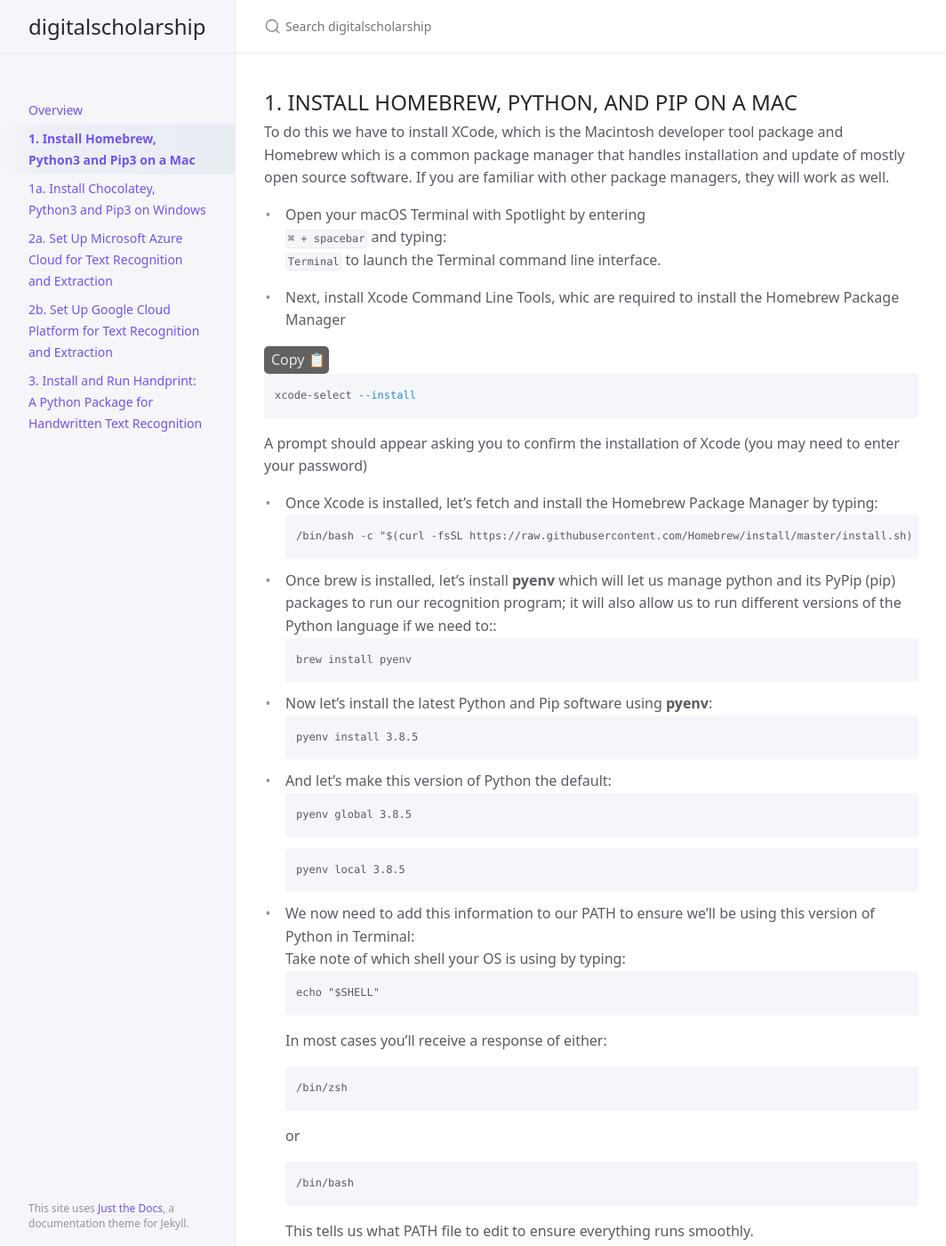
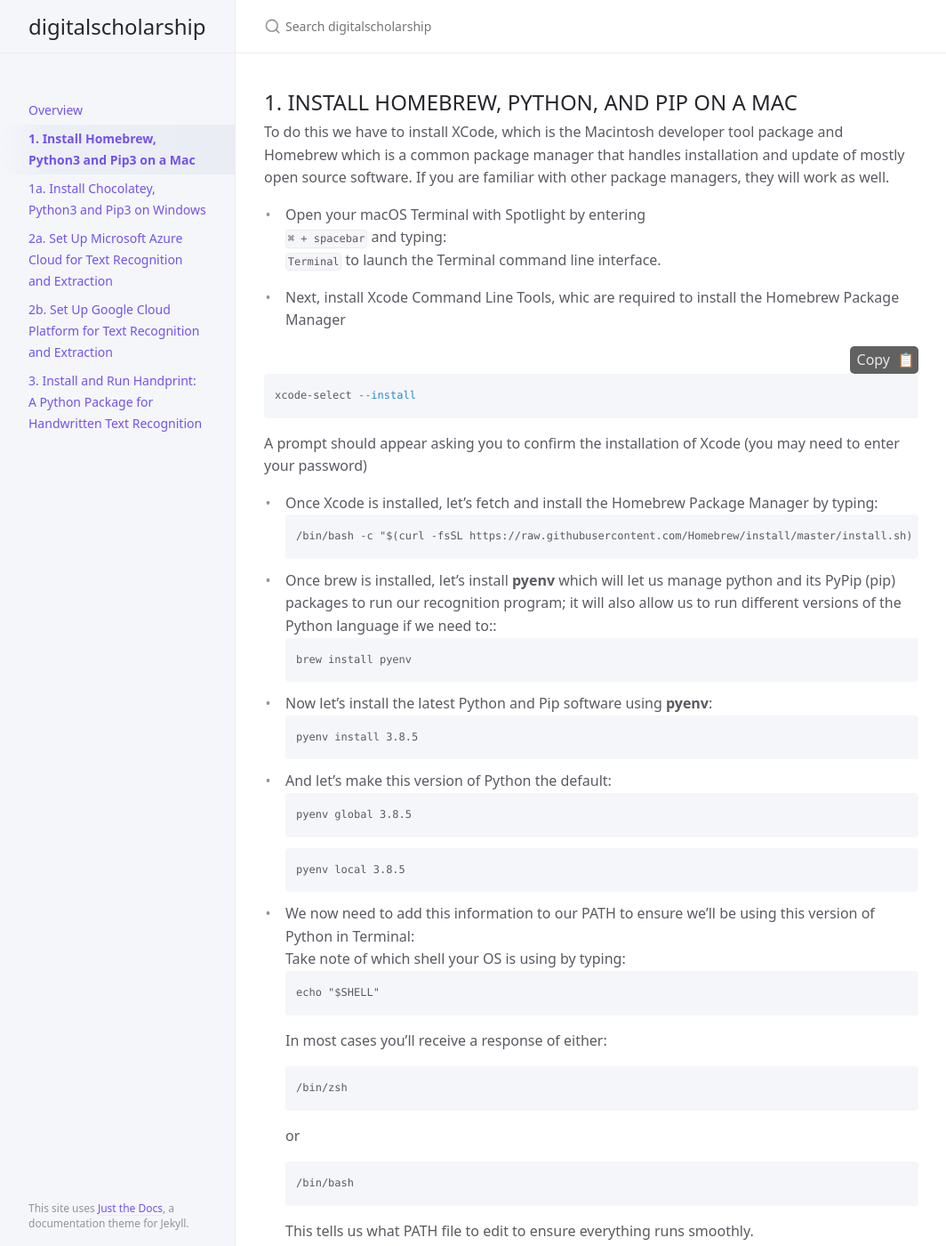
Before and after one commit to ccarvel/digitalscholarship, a Jekyll site: the page built from step_1_cli.md, in a window 1280 px wide and 1400 px high. Shown: the whole window at 89% size, without its empty margins (107-1171 px from the left). Built offline with Jekyll 4.4.1, drawn with Linux system fonts in a browser that asks for light colours.

Commit message:
Update code.scss

```diff
--- a/_sass/code.scss
+++ b/_sass/code.scss
@@ -2,6 +2,41 @@
 // Code and syntax highlighting
 //
 // stylelint-disable selector-no-qualifying-type, declaration-block-semicolon-newline-after,declaration-block-single-line-max-declarations, selector-no-type, selector-max-type
+.code-header {
+  display: flex;
+  justify-content: flex-end;
+}
+
+.copy-code-button {
+  display: grid;
+  grid-auto-flow: column;
+  align-items: center;
+  grid-column-gap: 4px;
+  border: none;
+  cursor: pointer;
+  font-size: 1rem;
+  padding: 4px 8px;
+
+  &::before {
+    content: "Copy";
+  }
+
+  &::after {
+    content: "📋";
+    display: block;
+  }
+
+  // This class will be toggled via JavaScript
+  &.copied {
+    &::before {
+      content: "Copied!";
+    }
+
+    &::after {
+      content: "✔️";
+    }
+  }
+}
 
 code {
   padding: 0.2em 0.15em;
```
